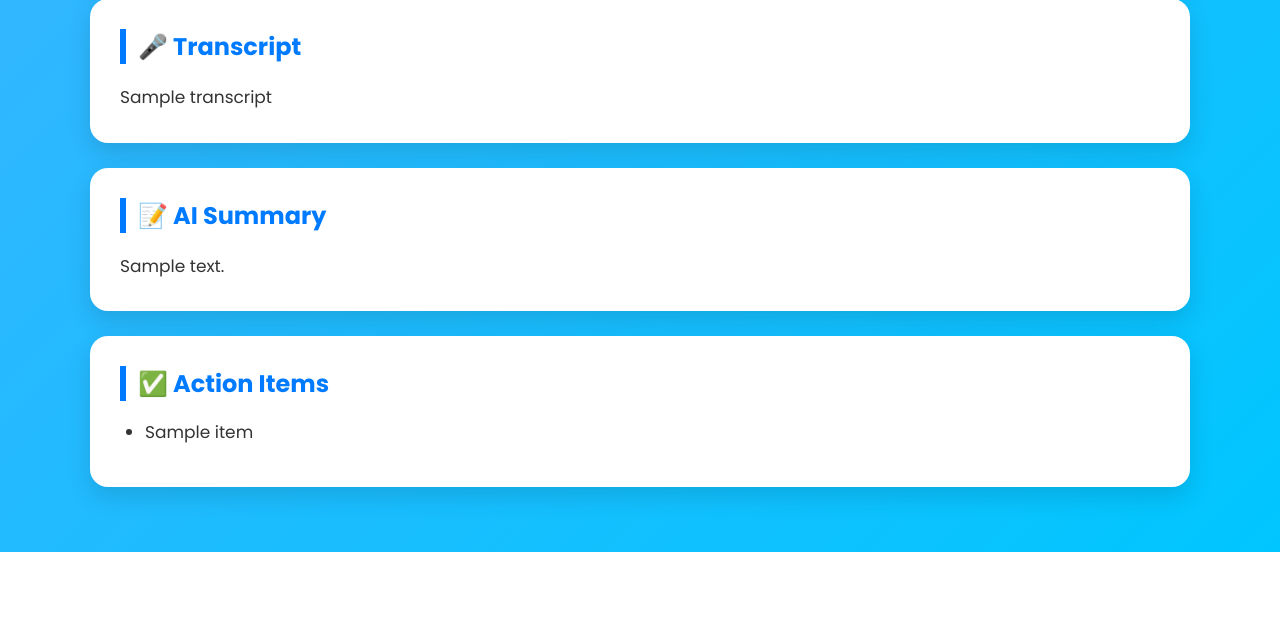
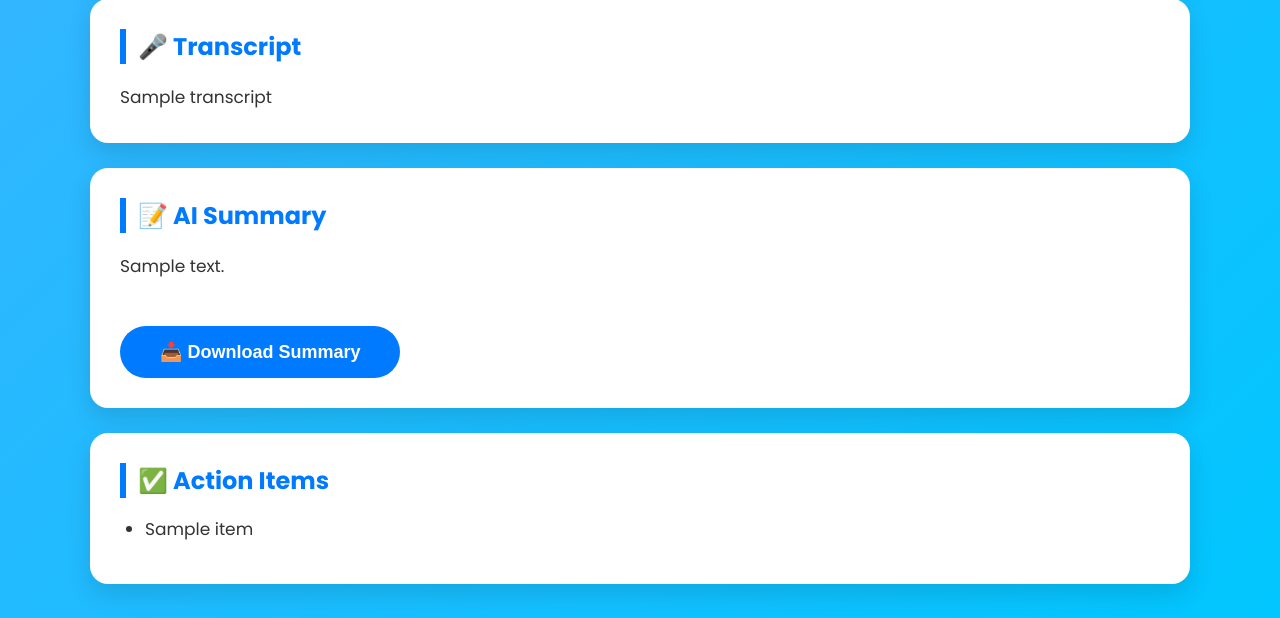
Before and after one commit to priya939287-bit/AI-Meeting-Assistant, a Flask app: template templates/index.html in a window 1280 px wide. Shown: the part 1143-1761 px from the top of the page. Before the commit the page ends 1695 px from the top, so only its background shows below. Run offline with Flask 3, Linux system fonts and the light colour scheme; the template is opened without the code that fills it: most values are stand-ins (such as "Sample title", 1, 10 or a date in 2020).

Commit message:
Added download summary feature

```diff
--- a/app.py
+++ b/app.py
@@ -1,4 +1,7 @@
-from flask import Flask, render_template, request, redirect, url_for
+from flask import Flask, render_template, request, redirect, url_for, send_file
+
+import os
+
 from transcribe import speech_to_text
 from summary import summarize_text
 from action_items import extract_action_items
@@ -91,6 +94,17 @@ def upload():
 
     else:
         return "Only audio files (.mp3, .wav, .m4a) are allowed."
+@app.route("/download_summary")
+def download_summary():
+
+    summary = request.args.get("summary")
+
+    filepath = os.path.join("downloads", "meeting_summary.txt")
+
+    with open(filepath, "w", encoding="utf-8") as file:
+        file.write(summary)
+
+    return send_file(filepath, as_attachment=True)
 
 
 if __name__ == "__main__":
--- a/templates/index.html
+++ b/templates/index.html
@@ -1,3 +1,4 @@
+
 <!DOCTYPE html>
 <html lang="en">
 
@@ -129,6 +130,18 @@
 
             <p>{{ summary }}</p>
 
+            <br>
+
+            <a href="{{ url_for('download_summary', summary=summary) }}">
+
+                <button>
+
+                    📥 Download Summary
+
+                </button>
+
+            </a>
+
         </div>
 
         {% endif %}
```
